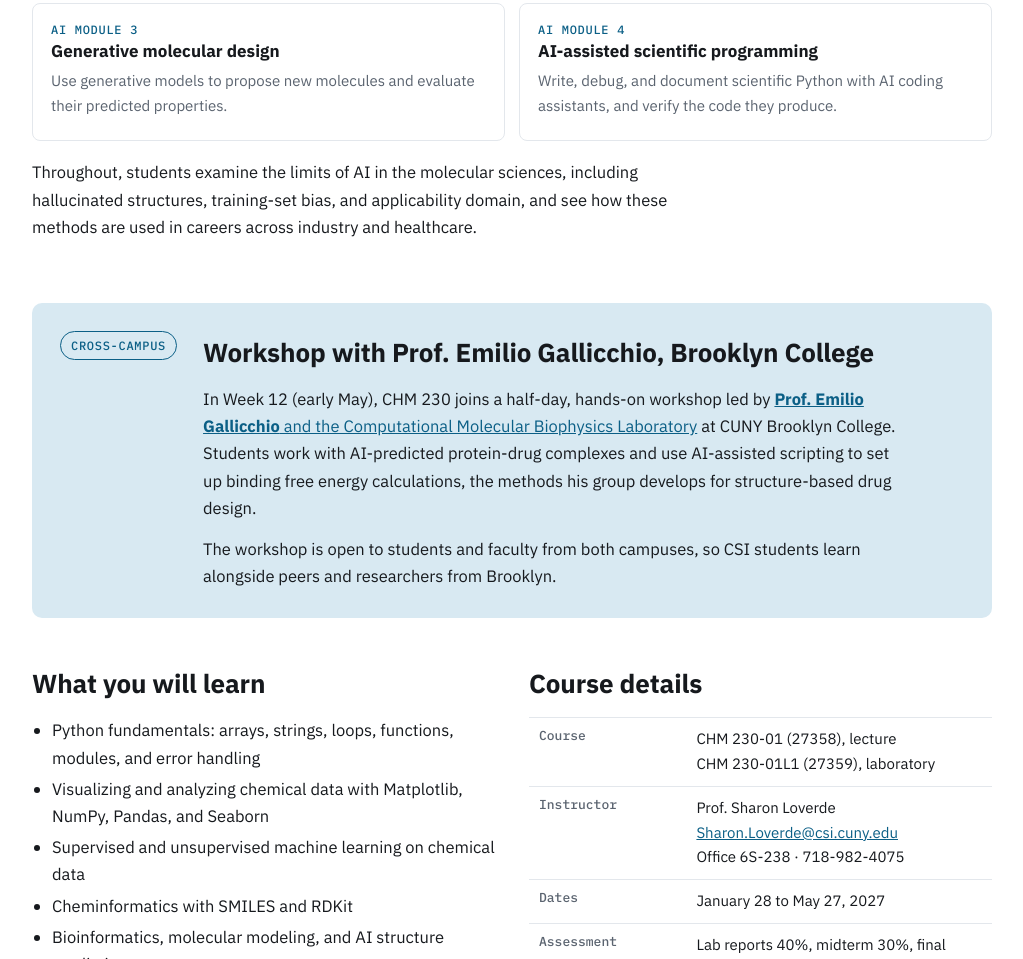
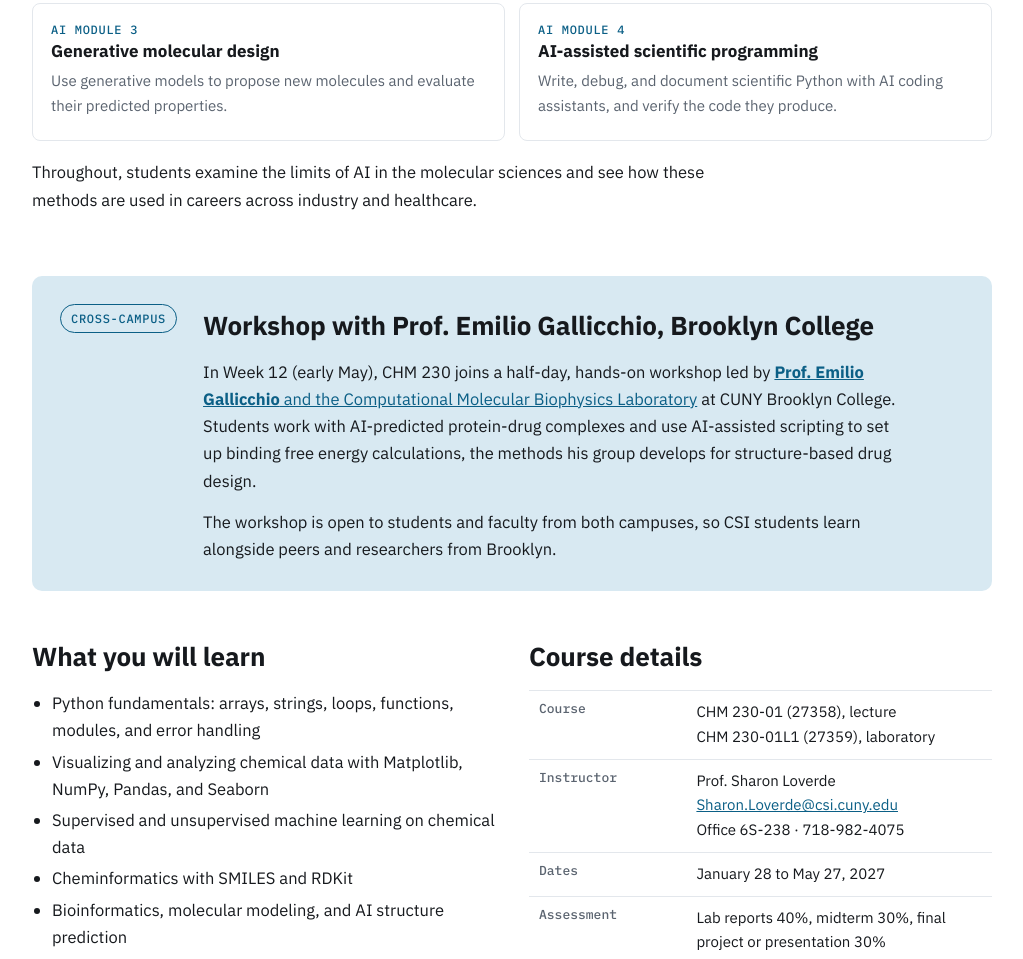
Before and after one commit to CUNY-CSI-Loverde-Laboratory/CHM230-Spring2027, a plain HTML site: page index.html in a window 1280 px wide. Shown: the part 1463-2422 px from the top of the page, without its empty margins (128-1151 px from the left). Drawn offline with Linux system fonts and the light colour scheme.

Commit message:
Remove hallucinated structures wording

```diff
--- a/index.html
+++ b/index.html
@@ -108,7 +108,7 @@ footer{margin-top:56px;border-top:1px solid var(--rule);padding:22px 0 40px;font
       <div class="card"><div class="n">AI MODULE 3</div><h3>Generative molecular design</h3><p>Use generative models to propose new molecules and evaluate their predicted properties.</p></div>
       <div class="card"><div class="n">AI MODULE 4</div><h3>AI-assisted scientific programming</h3><p>Write, debug, and document scientific Python with AI coding assistants, and verify the code they produce.</p></div>
     </div>
-    <p style="margin-top:18px">Throughout, students examine the limits of AI in the molecular sciences, including hallucinated structures, training-set bias, and applicability domain, and see how these methods are used in careers across industry and healthcare.</p>
+    <p style="margin-top:18px">Throughout, students examine the limits of AI in the molecular sciences and see how these methods are used in careers across industry and healthcare.</p>
   </section>
 
   <div class="collab" id="collab">
```
